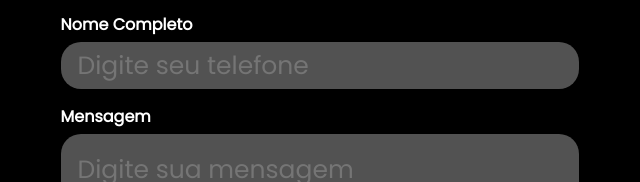
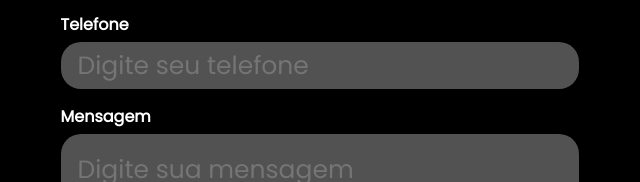
Before and after one commit to franild/jtmetalurgica, a plain HTML site: page contact.html in a window 1280 px wide. Shown: the part 431-613 px from the top of the page, 598-1238 px from the left. Drawn offline with Linux system fonts and the light colour scheme.

Commit message:
Update contact.html

```diff
--- a/contact.html
+++ b/contact.html
@@ -38,7 +38,7 @@
           <input type="email" id="email" placeholder="Digite seu email" required>
         </div>
         <div class="input-group">
-          <label for="telefone"> Nome Completo</label>
+          <label for="telefone">Telefone</label>
           <input type="tel" id="telefone" placeholder="Digite seu telefone" required>
         </div>
         <div class="input-group">
```
